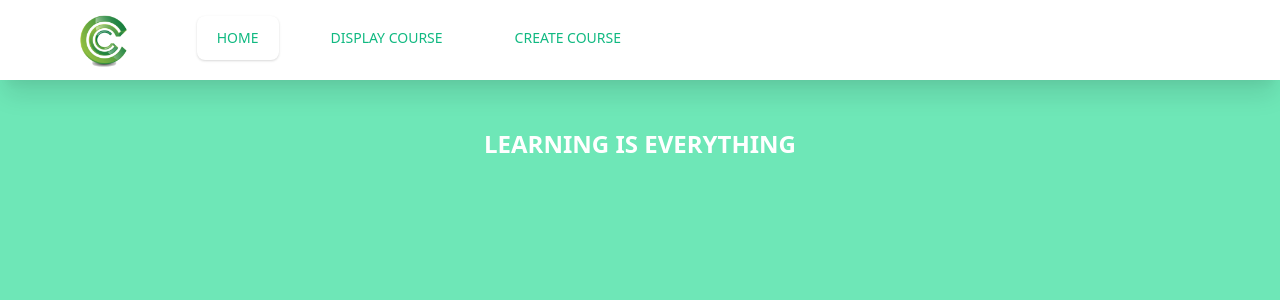
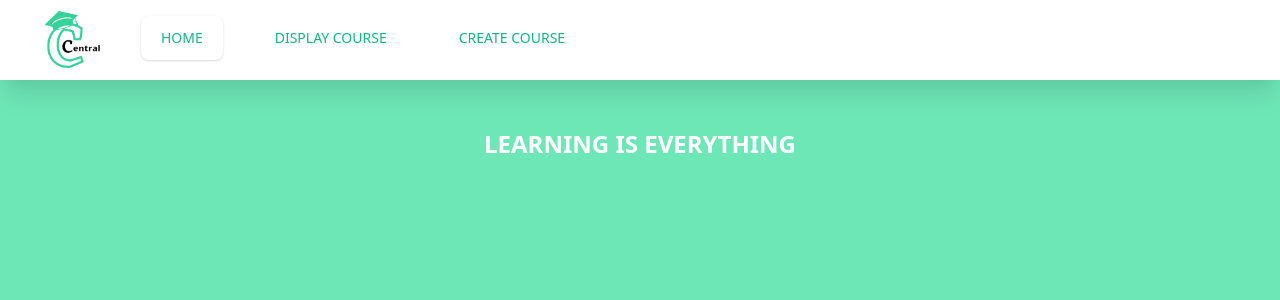
Before and after one commit to Params07/learning-fontend, a React (Create React App) app: page / in a window 1280 px wide. Shown: the top 300 px of the page. Built offline with nearby package versions, Linux system fonts and the light colour scheme; no server answers.

Commit message:
Update Nav.js

```diff
--- a/src/Nav.js
+++ b/src/Nav.js
@@ -19,7 +19,7 @@ const Nav = () =>{
 
       <span className="">
         <Tab disabled as={Fragment}  >
-          <img src="CC LOGO PARAMESH.png" className="w-50 h-16" alt="cc" />
+          <img src="CC1_no_bg.png" className="w-100 h-16" alt="cc" />
 
         </Tab></span>
 
@@ -78,7 +78,7 @@ const Nav = () =>{
 
         <div className=" transform duration-400 ease-in-out block md:hidden flow-root h-20 w-full bg-white
           shadow-md fixed inset-x-0 left-0   top-0  ">
-           <span className="float-left pt-1 ..."><img src="CC LOGO PARAMESH.png" className="w-50 h-16" alt="cc" /> </span>
+           <span className="float-left pt-1 ..."><img src="CC1_no_bg.png" className="w-50 h-16" alt="cc" /> </span>
            <span className=" p-7  float-right">
            <button className=" focus:outline  " >
                              <svg xmlns="http://www.w3.org/2000/svg" onClick={(e)=>{setNav(true)}} class={`h-6 w-6 text-green-500 ${(!sideNav)?"block":"hidden"}` } fill="none" viewBox="0 0 24 24" stroke="currentColor">
```
